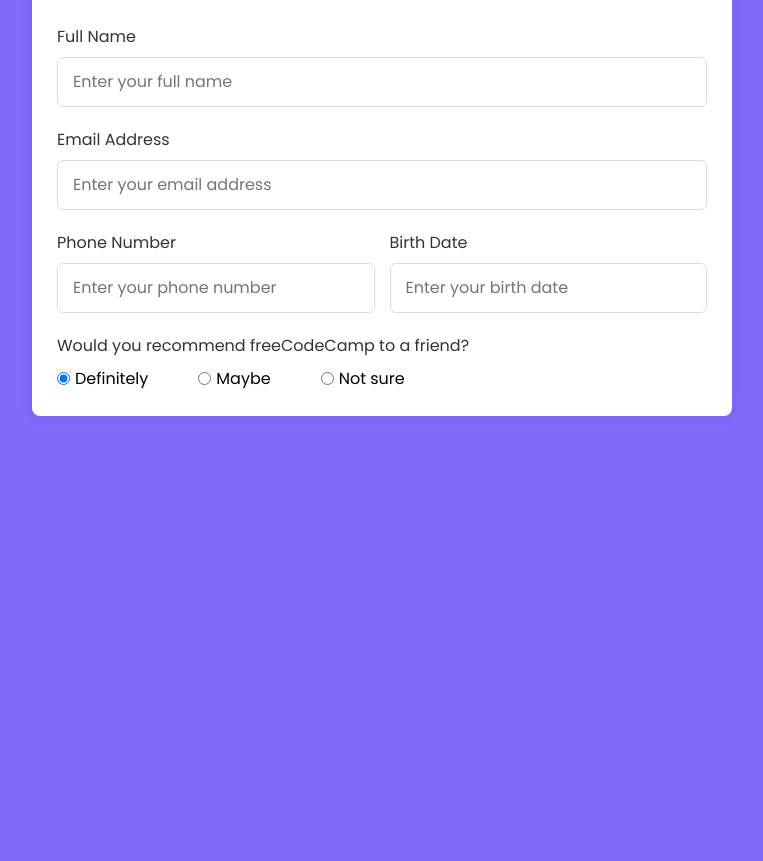
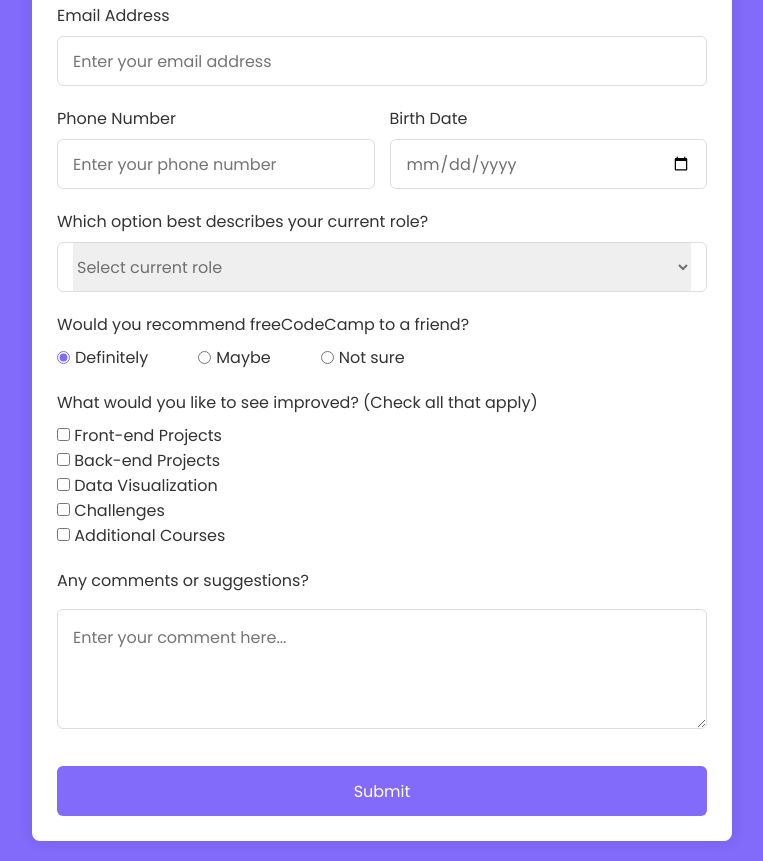
Before and after one commit to laysdkassia/FreeCodeCamp, a plain HTML site: page Survey-Form/index.html in a window 1280 px wide. Shown: the part 247-1108 px from the top of the page, without its empty margins (258-1021 px from the left). Before the commit the page ends 800 px from the top, so only its background shows below. Drawn offline with Linux system fonts and the light colour scheme.

Commit message:
completed survey form project

```diff
--- a/Survey-Form/index.html
+++ b/Survey-Form/index.html
@@ -27,12 +27,26 @@
             <div class="column">
                 <div class="input-box">
                     <label for="phone">Phone Number</label>
-                    <input id="phone" type="text" placeholder="Enter your phone number" required>
+                    <input id="phone" type="number" placeholder="Enter your phone number" required>
                 </div>
 
                 <div class="input-box">
                     <label for="number">Birth Date</label>
-                    <input id="number" type="number" min="10" max="120" placeholder="Enter your birth date" required>
+                    <input id="number" type="date" placeholder="Enter your birth date" required>
+                </div>
+            </div>
+
+            <div class="select-box">
+                <h3>Which option best describes your current role?</h3>
+                <div class="select-option">
+                    <select id="dropdown">
+                        <option>Select current role</option>
+                        <option value="student">Student</option>
+                        <option value="fulljob">Full Time Job</option>
+                        <option value="fulllearner">Full Time Learner</option>
+                        <option value="nottosay">Prefer not to say</option>
+                        <option value="other">Other</option>
+                    </select>
                 </div>
             </div>
 
@@ -54,44 +68,39 @@
                 </div>
             </div>
 
+            <div class="check-box">
+                <h3>What would you like to see improved? (Check all that apply)</h3>
+                <div class="check-option">
+                    <div class="check">
+                        <input type="checkbox" value="front" name="front-end" id="front-end">
+                        <label for="front-end">Front-end Projects</label>
+                    </div>
+                    <div class="check">
+                        <input type="checkbox" value="back" name="back-end" id="back-end">
+                        <label for="back-end">Back-end Projects</label>
+                    </div>
+                    <div class="check">
+                        <input type="checkbox" value="data" name="data-base" id="data-base">
+                        <label for="data-base">Data Visualization</label>
+                    </div>
+                    <div class="check">
+                        <input type="checkbox" value="challenges" name="challenges" id="challenges">
+                        <label for="challenges">Challenges</label>
+                    </div>
+                    <div class="check">
+                        <input type="checkbox" value="other" name="other" id="other">
+                        <label for="other">Additional Courses</label>
+                    </div>
+                </div>
+            </div>
 
-            <!--
+            <div class="comments">
+                <h3>Any comments or suggestions?</h3>
+                <textarea name="comments" placeholder="Enter your comment here..."></textarea>
+            </div>
 
-            <label> Which option best describes your current role?
-            <select id="dropdown">
-                <option>Select current role</option>
-                <option value="student">Student</option>
-                <option value="fulljob">Full Time Job</option>
-                <option value="fulllearner">Full Time Learner</option>
-                <option value="nottosay">Prefer not to say</option>
-                <option value="other">Other</option>
-            </select>
-            </label><br>
-
-            <label> Would you recommend freeCodeCamp to a friend?
-            <input value="definitely" name="radio" type="radio"> Definitely
-            <input value="maybe" name="radio" type="radio"> Maybe
-            <input value="notsure" name="radio" type="radio"> Not sure
-            </label><br>
-
-            <label> What would you like to see improved? (Check all that apply)
-            <input value="front" type="checkbox"> Front-end Projects
-            <input value="ba ck" type="checkbox"> Back-end Projects
-            <input value="data" type="checkbox"> Data Visualization
-            </label><br>
-
-            <label> Any comments or suggestions?
-            <textarea>
-
-            </textarea>
-            </label><br>
-
-            <input id="submit" type="submit">
-            -->
-
-
+            <button type="submit">Submit</button>
         </form>
     </section>
-
 </body>
 </html>
--- a/Survey-Form/style.css
+++ b/Survey-Form/style.css
@@ -13,6 +13,8 @@ body {
     justify-content: center;
     padding: 20px;
     background: rgb(130, 106, 251);
+    color: #333;
+    cursor: pointer;
 }
 .container {
     position: relative;
@@ -25,8 +27,12 @@ body {
 }
 .container header {
     font-size: 1.3rem;
-    color: #333;
     text-align: center;
+}
+.container header p {
+    font-size: 1rem;
+    text-align: center;
+    font-weight: 200;
 }
 .container #survey-form {
     margin-top: 30px;
@@ -35,10 +41,7 @@ body {
     width: 100%;
     margin-top: 20px;
 }
-.input-box label {
-    color: #333;
-}
-#survey-form .input-box input {
+#survey-form :where(.input-box input, .select-option) {
     position: relative;
     height: 50px;
     width: 100%;
@@ -54,16 +57,15 @@ body {
     display: flex;
     column-gap: 15px;
 }
-#survey-form .recommend-box {
+.recommend-box, .select-box, .check-box, .comments {
     margin-top: 20px;
 }
-.recommend-box h3 {
-    color: #333;
+h3 {
     font-size: 1rem;
     font-weight: 400;
     margin-bottom: 8px;
+}
 
-}
 #survey-form :where(.recommend-option, .recommend) {
     display: flex;
     align-items: center;
@@ -72,12 +74,44 @@ body {
 }
 #survey-form .recommend {
     column-gap: 5px;
+}
+.recommend input, option, .check input {
+    accent-color: rgb(130, 106, 251);
+}
+.select-box select {
+    height: 100%;
+    width: 100%;
+    outline: none;
+    border: none;
+    color: #707070;
+    font-size: 1rem;
+}
+.comments textarea {
+    position: relative;
+    min-height: 120px;
+    width: 100%;
+    border: 1px solid #ddd;
+    border-radius: 6px;
+    font-size: 1rem;
+    padding: 15px;
+    margin-top: 8px;
+}
+button {
+    height: 50px;
+    width: 100%;
+    color: #fff;
+    font-size: 1rem;
+    border: none;
+    margin-top: 30px;
+    font-weight: 400;
     cursor: pointer;
+    border-radius: 6px;
+    transition: all 0.2s ease;
+    background-color: rgb(130, 106, 251);
 }
-#survey-form :where(.recommend input, .recommend label) {
-    cursor: pointer;
+button:hover {
+    background-color: rgb(88, 56, 250);
 }
-
 /* Responsive */
 @media screen and (max-width: 500px) {
     #survey-form .column {
```
Also changed, not shown: 1 other file.
